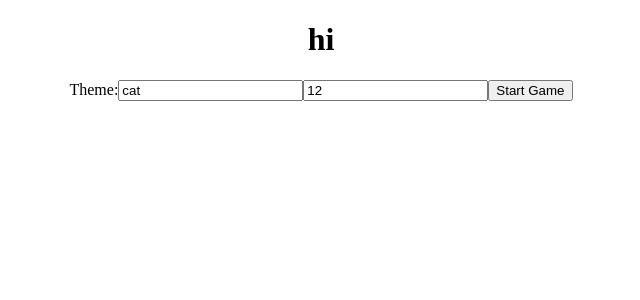
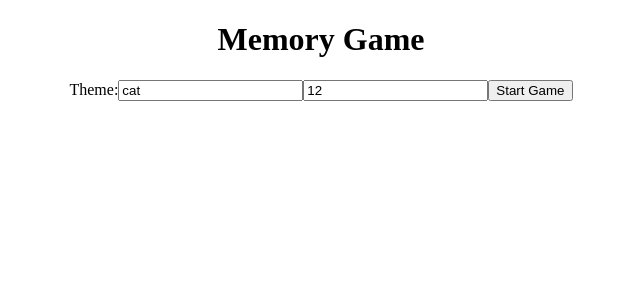
Before and after one commit to AmbiAngel/memory-game-react, a React (Vite) app: page / in a window 1280 px wide. Shown: the top 300 px of the page, without its empty margins (319-959 px from the left). Built offline with nearby package versions, Linux system fonts and the light colour scheme.

Commit message:
change h1 to title - Memory Game

```diff
--- a/src/App.jsx
+++ b/src/App.jsx
@@ -19,7 +19,7 @@ function App() {
 
   return (
     <>
-      <h1>hi</h1>
+      <h1>Memory Game</h1>
       <label htmlFor="theme-input">Theme:</label>
       <input id="theme-input" value={themeInput} onChange={(e)=>{setThemeInput(e.target.value)}} disabled={gameState}></input>
       <input id="numOfImgs-input" value={numOfImgs} onChange={(e)=>{setNumOfImgs(e.target.value)}} disabled={gameState}></input>
```
Also changed, not shown: 1 other file (tests, documents, lock files or other folders).
